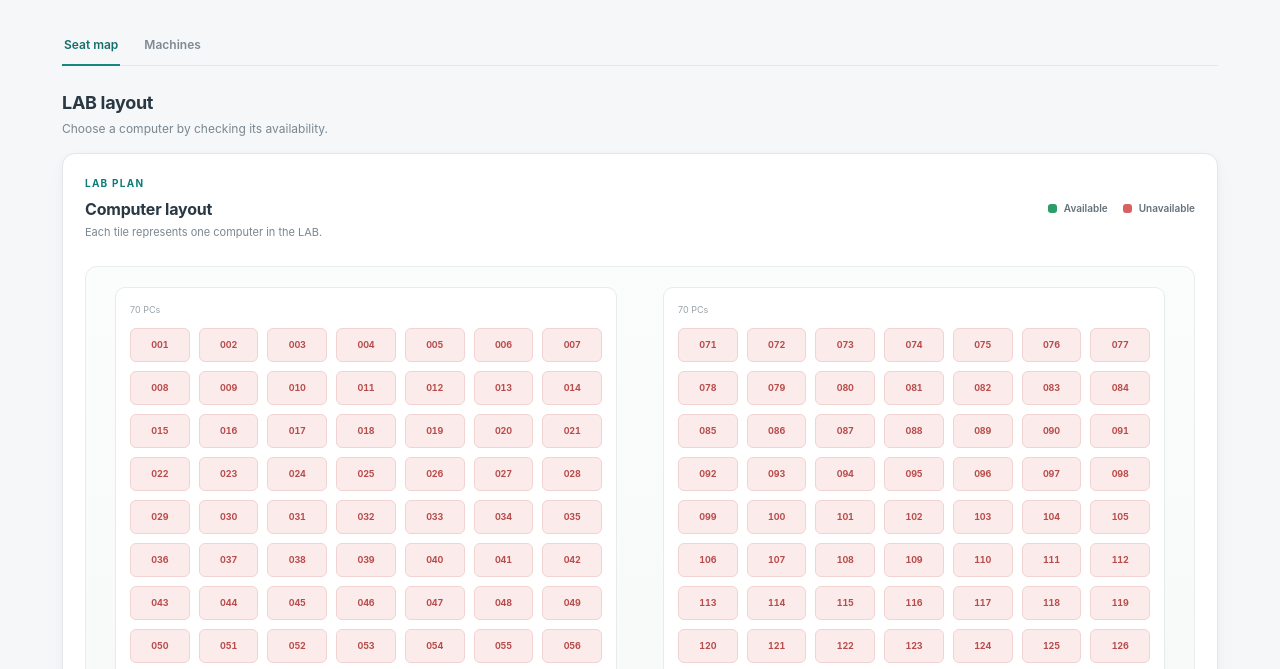
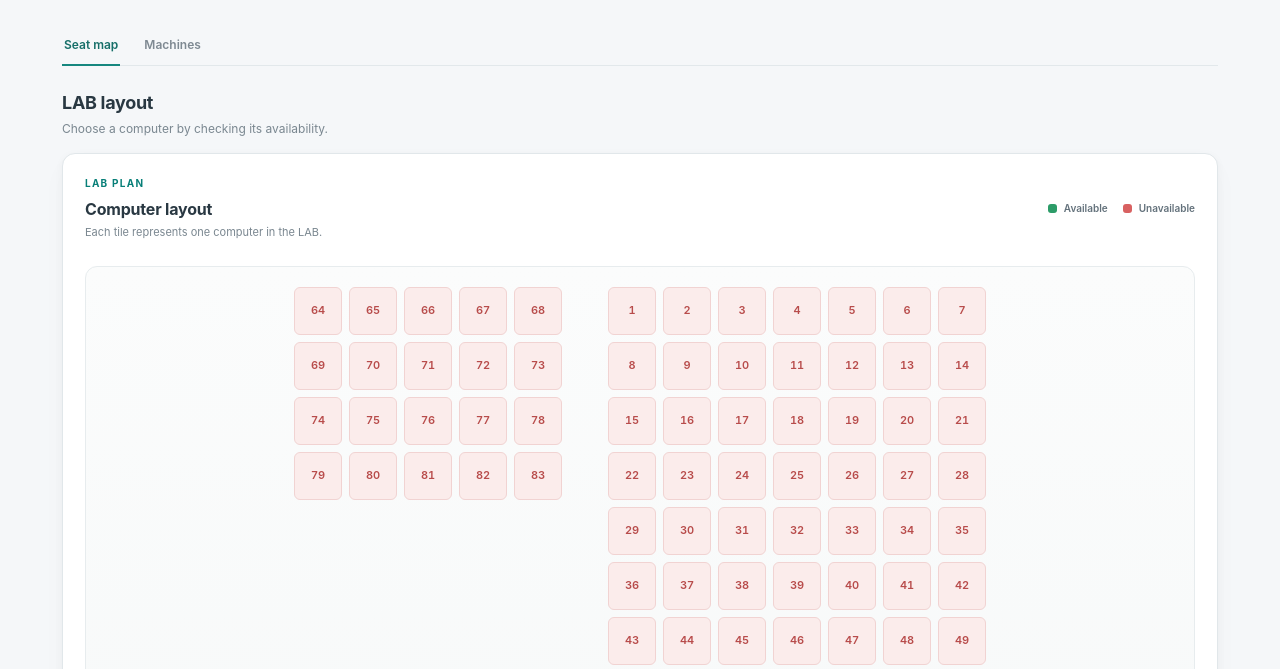
Before and after one commit to sourabh2code/SSH-Dashboard, a plain HTML site: page Dashboard/Web Interface/index.html in a window 1280 px wide. Both pictures are taken after a click on the button 248 px from the left and 276 px from the top of the page. Shown: the part 106-775 px from the top of the page. Drawn offline with Linux system fonts and the light colour scheme; no server answers.

Commit message:
updated lab layout

```diff
--- a/Dashboard/Web Interface/app.js
+++ b/Dashboard/Web Interface/app.js
@@ -127,34 +127,74 @@ function openLab(labId) {
   window.scrollTo({ top: 0, behavior: "smooth" });
 }
 
+
 function renderSeatMap(labId) {
-  const lab = labs[labId];
-  if (!lab) return;
+  const layouts = {
+    "lab-1": {
+      left: Array.from({ length: 20 }, (_, i) => i + 64),
+      right: Array.from({ length: 63 }, (_, i) => i + 1),
+      columns: [5, 7],
+      marked: []
+    },
+    "lab-2": {
+      left: [
+        ...Array.from({ length: 9 }, (_, r) =>
+          Array.from({ length: 7 }, (_, c) => r * 14 + c + 1)
+        ).flat(),
+        ...Array.from({ length: 6 }, (_, i) => i + 127)
+      ],
+      right: [
+        200,
+        ...Array.from({ length: 9 }, (_, r) =>
+          Array.from({ length: 7 }, (_, c) => r * 14 + c + 8)
+        ).flat()
+      ],
+      columns: [7, 7],
+      marked: [4, 9, 12, 16, 35, 53, 58, 63, 67, 72, 91, 94, 96, 97, 105, 112, 120, 132]
+    },
+    "lab-3": {
+      left: Array.from({ length: 36 }, (_, i) => i + 1),
+      right: Array.from({ length: 8 }, (_, i) => i + 37),
+      columns: [4, 2],
+      marked: [4, 9, 38, 41]
+    }
+  };
 
-  cinemaRoom.setAttribute("aria-label", `${lab.name} computer map, 140 PCs`);
-  [leftSeatBank, rightSeatBank].forEach((bank, bankIndex) => {
+  const layout = layouts[labId];
+  if (!layout) return;
+
+  const banks = [leftSeatBank, rightSeatBank];
+  cinemaRoom.setAttribute("aria-label", `${labs[labId].name} computer map`);
+  cinemaRoom.className = `cinema-room layout-${labId}`;
+
+  banks.forEach((bank, bankIndex) => {
     bank.replaceChildren();
-    const firstPcNumber = bankIndex * 70 + 1;
+    bank.style.setProperty("--cols", layout.columns[bankIndex]);
 
-    for (let index = 0; index < 70; index += 1) {
-      const pcNumber = firstPcNumber + index;
-      const row = Math.floor(index / 7);
-      const column = (index % 7) + 1;
+    const numbers = bankIndex === 0 ? layout.left : layout.right;
+
+    numbers.forEach((pcNumber, index) => {
       const report = liveMachines.get(`${labId}-${pcNumber}`);
       const age = report ? Date.now() / 1000 - Number(report.timestamp) : Infinity;
       const unavailable = !report || !report.online || age > 90 || age < -30;
+
       const pc = document.createElement("span");
       const status = unavailable ? "Unavailable" : "Available";
+      const marked = layout.marked.includes(pcNumber);
 
       pc.className = `pc-seat ${unavailable ? "is-unavailable" : "is-available"}`;
-      pc.textContent = String(pcNumber).padStart(3, "0");
-      pc.title = `PC-${String(pcNumber).padStart(3, "0")} · ${status}`;
+      if (pcNumber === 200) pc.classList.add("special-seat");
+
+      pc.textContent = String(pcNumber);
+      pc.title = `PC-${pcNumber} · ${status}`;
       pc.setAttribute("role", "img");
-      pc.setAttribute("aria-label", `Row ${String.fromCharCode(65 + row)}, column ${column}, PC-${String(pcNumber).padStart(3, "0")}, ${status.toLowerCase()}`);
+      pc.setAttribute("aria-label", `PC-${pcNumber}, ${status.toLowerCase()}`);
+
       bank.append(pc);
-    }
+    });
   });
 }
+
 
 
 function getMachinesForLab(labId) {
--- a/Dashboard/Web Interface/styles.css
+++ b/Dashboard/Web Interface/styles.css
@@ -287,3 +287,52 @@ main { margin-left: 0; }
 .home-support .help-link { color: var(--teal); }
 .dashboard-home { padding-bottom: 180px; }
 @media (max-width: 720px) { .home-support { position: static; width: 100%; max-width: 300px; margin-top: 24px; } .dashboard-home { padding-bottom: 34px; } }
+
+
+/* Actual SL1, SL2 and SL3 seating layouts */
+.cinema-room {
+  overflow-x: auto;
+}
+
+.seat-banks {
+  display: flex;
+  align-items: flex-start;
+  justify-content: center;
+  gap: 46px;
+  width: max-content;
+  min-width: 100%;
+}
+
+.seat-bank {
+  padding: 0;
+  border: none;
+  background: transparent;
+}
+
+.bank-heading {
+  display: none;
+}
+
+.pc-grid {
+  display: grid;
+  grid-template-columns: repeat(var(--cols), 48px);
+  gap: 7px;
+}
+
+.pc-seat {
+  width: 48px;
+  height: 48px;
+  min-height: 48px;
+  font-size: 11px;
+  font-weight: 600;
+}
+
+.layout-lab-2 .seat-bank:first-child {
+  padding-top: 69px;
+}
+
+.special-seat {
+  grid-column: 1 / -1;
+  justify-self: start;
+  margin-bottom: 14px;
+}
```
